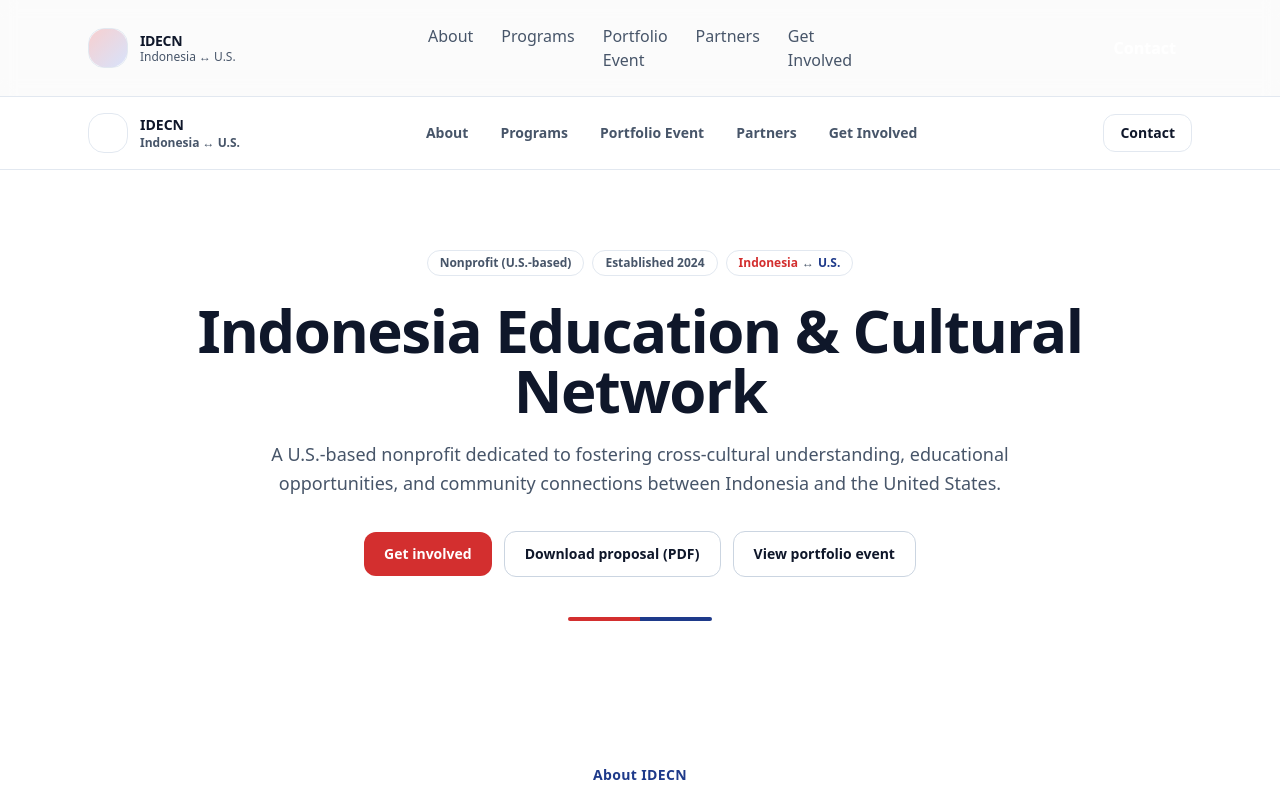
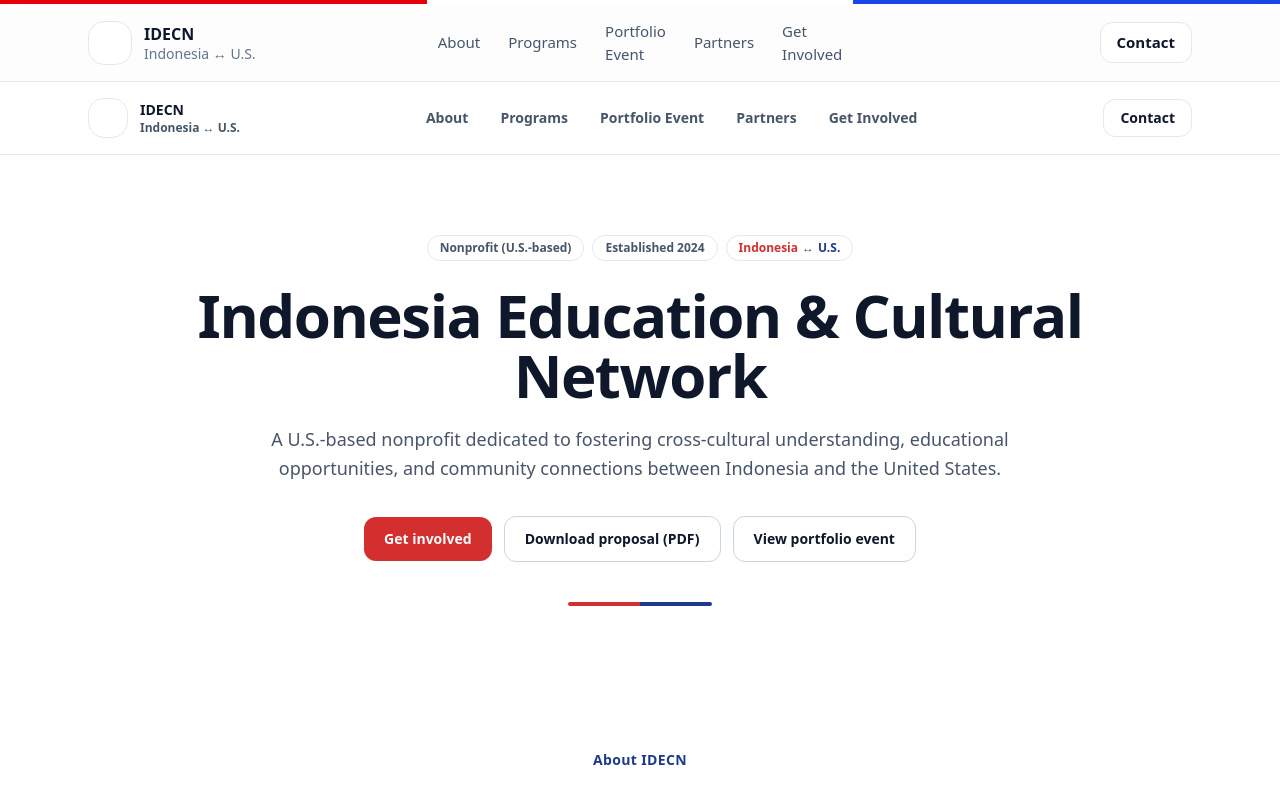
Before and after one commit to niyellll/web_indonesia_cd, a Next.js app: page / in a window 1280 px wide. Shown: the top 786 px of the page. Built offline with nearby package versions, Linux system fonts and the light colour scheme.

Commit message:
Update Navbar.tsx2

```diff
--- a/components/Navbar.tsx
+++ b/components/Navbar.tsx
@@ -1,72 +1,69 @@
+"use client";
+
 import Link from "next/link";
 
 const NAV = [
   { label: "About", href: "#about" },
   { label: "Programs", href: "#programs" },
-  { label: "Portfolio Event", href: "#event" },
+  { label: "Portfolio Event", href: "#portfolio" },
   { label: "Partners", href: "#partners" },
   { label: "Get Involved", href: "#get-involved" },
 ];
 
 export default function Navbar() {
   return (
-    <header className="sticky top-0 z-50 border-b border-[var(--line)] bg-white/80 backdrop-blur">
-      <div className="mx-auto max-w-6xl px-4 sm:px-6">
-        <div className="grid grid-cols-2 items-center py-4 md:grid-cols-3">
-          {/* Brand */}
+    <header className="sticky top-0 z-50 bg-white/90 backdrop-blur border-b border-slate-200">
+      {/* garis merah - putih - biru (bukan gradasi) */}
+      <div className="h-1 w-full">
+        <div className="grid h-full grid-cols-3">
+          <div className="bg-red-600" />
+          <div className="bg-white" />
+          <div className="bg-blue-700" />
+        </div>
+      </div>
+
+      <div className="mx-auto max-w-6xl px-4 sm:px-6 py-4">
+        <div className="grid grid-cols-3 items-center">
+          {/* kiri: logo */}
           <Link href="/" className="flex items-center gap-3">
-            <div className="h-10 w-10 rounded-2xl border border-[var(--line)] bg-white">
-              <div className="h-full w-full rounded-2xl bg-[linear-gradient(135deg,rgba(220,38,38,0.22),rgba(37,99,235,0.18))]" />
-            </div>
+            <div className="h-11 w-11 rounded-2xl border border-slate-200 bg-white" />
             <div className="leading-tight">
-              <p className="text-sm font-bold tracking-tight">IDECN</p>
-              <p className="text-xs text-[var(--muted)] -mt-0.5">Indonesia ↔ U.S.</p>
+              <p className="text-[15px] sm:text-base font-semibold text-slate-900">IDECN</p>
+              <p className="text-xs sm:text-sm text-slate-500 -mt-0.5">Indonesia ↔ U.S.</p>
             </div>
           </Link>
 
-          {/* Desktop nav (center) */}
-          <nav className="hidden justify-center gap-1 md:flex">
+          {/* tengah: nav (rata tengah) */}
+          <nav className="hidden md:flex items-center justify-center gap-7 text-[15px] font-medium text-slate-600">
             {NAV.map((n) => (
-              <a
-                key={n.href}
-                href={n.href}
-                className="rounded-xl px-3 py-2 text-sm md:text-base text-[var(--muted)] hover:bg-black/5 hover:text-[var(--ink)]"
-              >
+              <a key={n.href} href={n.href} className="hover:text-slate-900">
                 {n.label}
               </a>
             ))}
           </nav>
 
-          {/* CTA kanan (desktop) + mobile menu */}
-          <div className="flex justify-end gap-2">
+          {/* kanan: contact */}
+          <div className="flex justify-end">
             <a
               href="#contact"
-              className="hidden md:inline-flex items-center justify-center rounded-xl px-4 py-2 text-sm md:text-base font-semibold text-white
-              bg-[linear-gradient(90deg,var(--id-red),var(--us-blue))] hover:opacity-95"
+              className="inline-flex items-center justify-center rounded-xl border border-slate-200 bg-white px-4 py-2 text-[15px] font-semibold text-slate-900 hover:bg-slate-50"
             >
               Contact
             </a>
+          </div>
+        </div>
 
-            <details className="md:hidden">
-              <summary className="list-none cursor-pointer rounded-xl border border-[var(--line)] bg-white/80 px-3 py-2 text-sm">
-                Menu
-              </summary>
-              <div className="mt-2 grid gap-1 rounded-2xl border border-[var(--line)] bg-white/95 p-2">
-                {NAV.map((n) => (
-                  <a key={n.href} href={n.href} className="rounded-xl px-3 py-2 text-sm hover:bg-black/5">
-                    {n.label}
-                  </a>
-                ))}
-                <a
-                  href="#contact"
-                  className="mt-1 inline-flex items-center justify-center rounded-xl px-3 py-2 text-sm font-semibold text-white
-                  bg-[linear-gradient(90deg,var(--id-red),var(--us-blue))]"
-                >
-                  Contact
-                </a>
-              </div>
-            </details>
-          </div>
+        {/* mobile nav */}
+        <div className="md:hidden mt-3 flex flex-wrap gap-2 justify-center">
+          {NAV.map((n) => (
+            <a
+              key={n.href}
+              href={n.href}
+              className="rounded-xl border border-slate-200 bg-white px-3 py-2 text-sm text-slate-700"
+            >
+              {n.label}
+            </a>
+          ))}
         </div>
       </div>
     </header>
```
